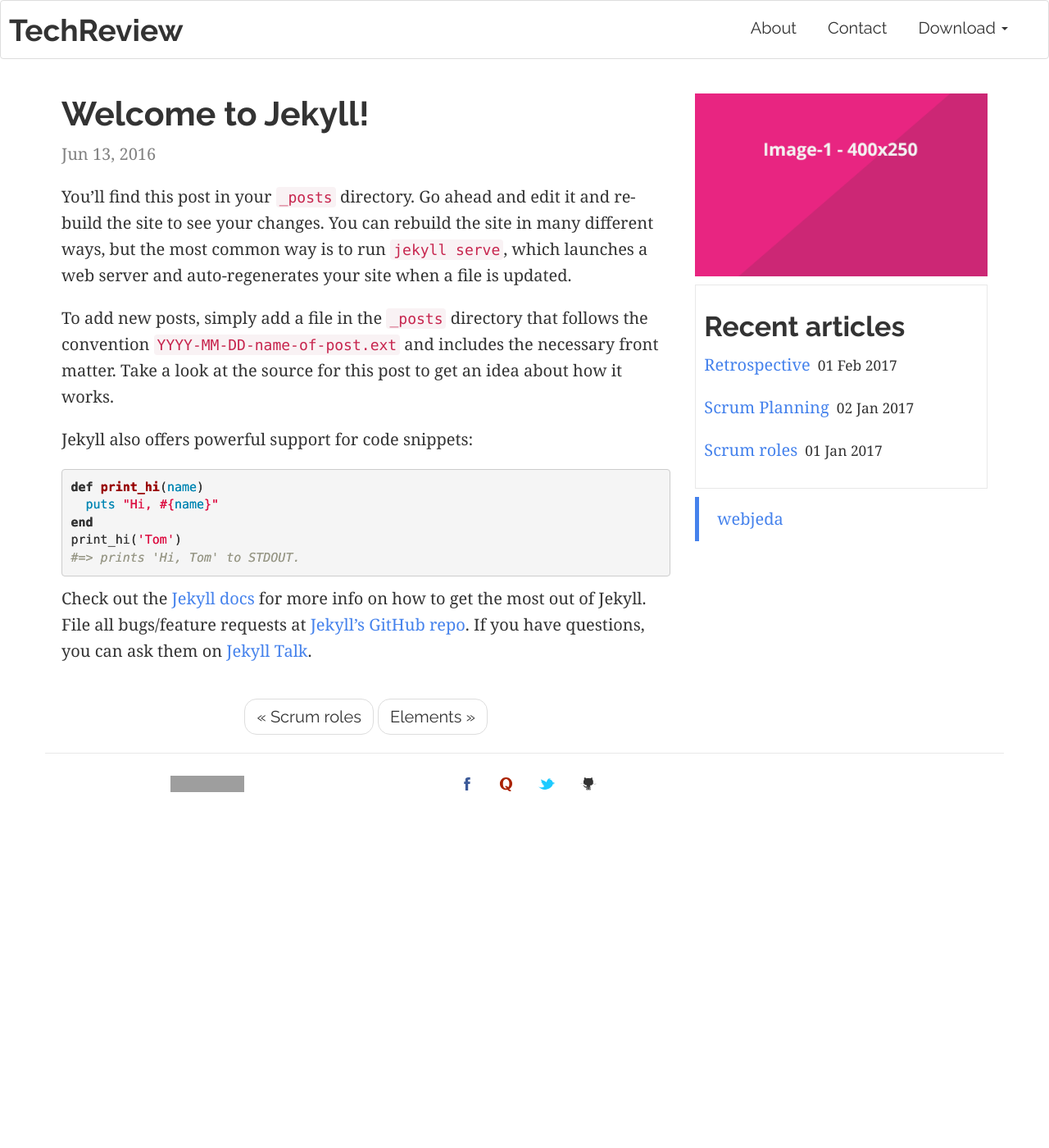
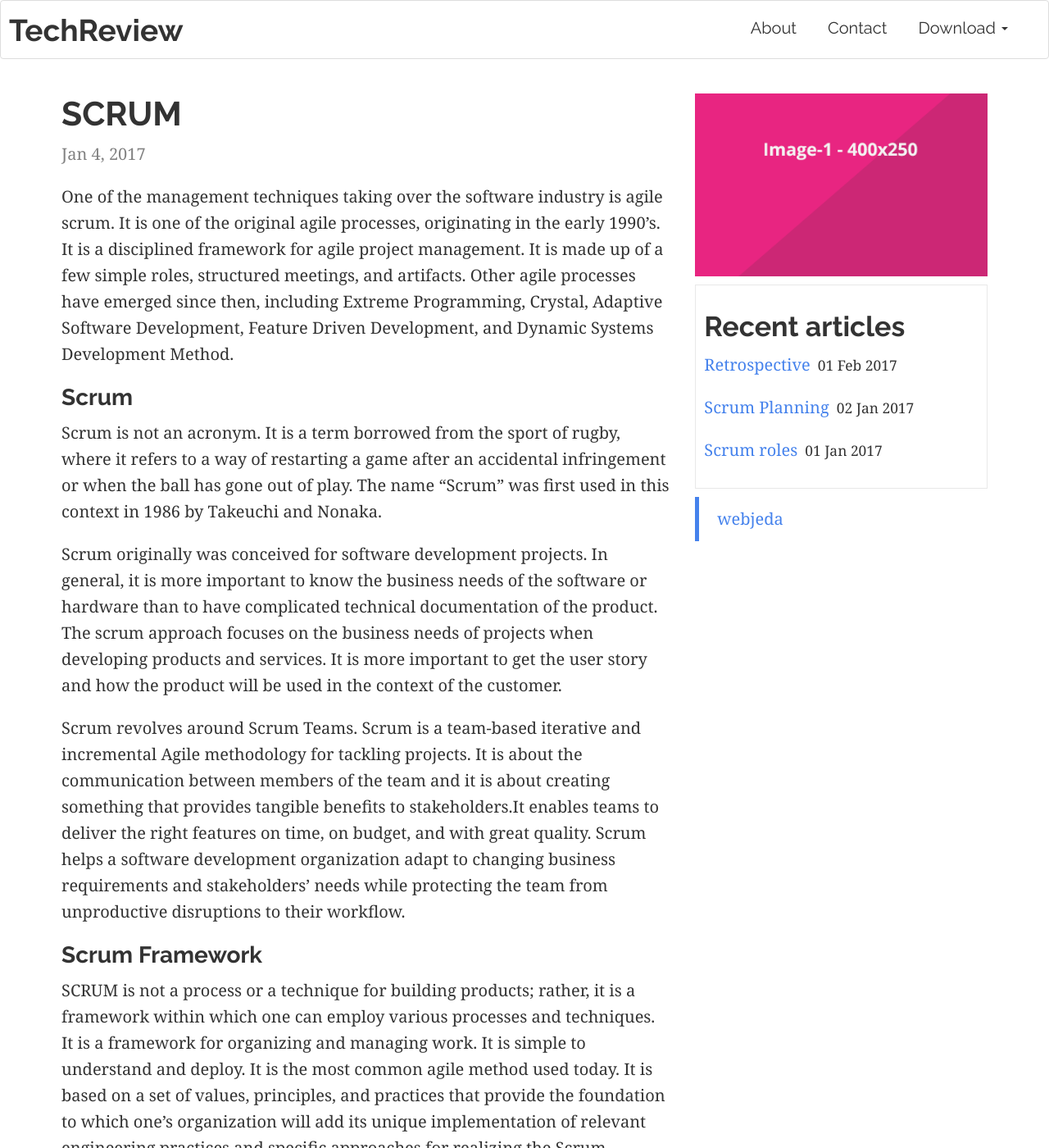
Before and after one commit to profbmuthu/CCrime, a Jekyll site: the page built from _posts/2016-06-13-welcome-to-jekyll.markdown, in a window 1280 px wide and 1400 px high. Shown: the whole window at 82% size. Built offline with Jekyll 4.4.1, drawn with Linux system fonts in a browser that asks for light colours; comment, search, counter and statistics services are not loaded; some of the changed text lies outside the part shown; grey boxes are pictures that could not be loaded.

Commit message:
Update 2016-06-13-welcome-to-jekyll.markdown

```diff
--- a/_posts/2016-06-13-welcome-to-jekyll.markdown
+++ b/_posts/2016-06-13-welcome-to-jekyll.markdown
@@ -1,27 +1,44 @@
 ---
 layout: post
-title:  "Welcome to Jekyll!"
-date:   2016-06-13 10:51:47 +0530
-categories: jekyll update
+title:  "SCRUM"
+date:   2017-1-4 10:51:47 +0530
+categories: scrum management
 img: image-1.png
 categories: [one, two]
 ---
-You’ll find this post in your `_posts` directory. Go ahead and edit it and re-build the site to see your changes. You can rebuild the site in many different ways, but the most common way is to run `jekyll serve`, which launches a web server and auto-regenerates your site when a file is updated.
+One of the management techniques taking over the software industry is agile scrum. It is one of the original agile processes, originating in the early 1990’s. It is a disciplined framework for agile project management. It is made up of a few simple roles, structured meetings, and artifacts. Other agile processes have emerged since then, including Extreme Programming, Crystal, Adaptive Software Development, Feature Driven Development, and Dynamic Systems Development Method.
 
-To add new posts, simply add a file in the `_posts` directory that follows the convention `YYYY-MM-DD-name-of-post.ext` and includes the necessary front matter. Take a look at the source for this post to get an idea about how it works.
+### Scrum
 
-Jekyll also offers powerful support for code snippets:
+Scrum is not an acronym. It is a term borrowed from the sport of rugby, where it refers to a way of restarting a game after an accidental infringement or when the ball has gone out of play. The name “Scrum” was first used in this context in 1986 by Takeuchi and Nonaka.
 
-{% highlight ruby %}
-def print_hi(name)
-  puts "Hi, #{name}"
-end
-print_hi('Tom')
-#=> prints 'Hi, Tom' to STDOUT.
-{% endhighlight %}
+Scrum originally was conceived for software development projects. In general, it is more important to know the business needs of the software or hardware than to have complicated technical documentation of the product. The scrum approach focuses on the business needs of projects when developing products and services. It is more important to get the user story and how the product will be used in the context of the customer.
 
-Check out the [Jekyll docs][jekyll-docs] for more info on how to get the most out of Jekyll. File all bugs/feature requests at [Jekyll’s GitHub repo][jekyll-gh]. If you have questions, you can ask them on [Jekyll Talk][jekyll-talk].
+Scrum revolves around Scrum Teams. Scrum is a team-based iterative and incremental Agile methodology for tackling projects. It is about the communication between members of the team and it is about creating something that provides tangible benefits to stakeholders.It enables teams to deliver the right features on time, on budget, and with great quality. Scrum helps a software development organization adapt to changing business requirements and stakeholders’ needs while protecting the team from unproductive disruptions to their workflow.
 
-[jekyll-docs]: http://jekyllrb.com/docs/home
-[jekyll-gh]:   https://github.com/jekyll/jekyll
-[jekyll-talk]: https://talk.jekyllrb.com/
+### Scrum Framework
+
+SCRUM is not a process or a technique for building products; rather, it is a framework within which one can employ various processes and techniques.  It is a framework for organizing and managing work. It is simple to understand and deploy. It is the most common agile method used today.  It is based on a set of values, principles, and practices that provide the foundation to which one's organization will add its unique implementation of relevant engineering practices and specific approaches for realizing the Scrum practices.
+
+Scrum is a refreshingly simple, people-centric framework based on the values of honesty, openness, courage, respect, focus, trust, empowerment, and collaboration.   The framework consists of Scrum Teams and their associated roles, events, artifacts, and rules. Each component within the framework serves a specific purpose and is essential to Scrum’s success and usage.    The rules of Scrum bind together the events, roles, and artifacts, governing the relationships and interaction between them.
+
+
+# Scrum Artifacts
+## Types of Scrum Artifacts
+
+Scrum Teams work from a single, prioritized Product Backlog It is the master list of work for the entire project. It contains the prioritized requirements and size estimates for both business value and development effort. Anyone on the team can add items to the Product Backlog.
+
+Although Scrum does not define the format for stakeholder needs, many teams use User Stories because they can help teams to focus on the value they will deliver to stakeholders
+
+
+### What is product backlog?
+
+Software is built to satisfy requirements. These requirements are entered in a product backlog. The Product Backlog is owned by the Product Owner who is one of the members of scrum team.  the requirements are fulfilled by the team.
+However, it is recommended to use the same medium and format that you expect from your future product Development Teams. Make the Product Backlog transparent at all times for anyone interested. This works best when it is visibly posted up somewhere.
+
+## Sprint
+
+The team works to complete tasks in the Sprint Backlog throughout the Sprint. Sprints are a powerful technique to time box the project and channel resources to work on the highest-priority requirements. The literature varies on how long a Sprint should last. Ken Schwaber recommends one month. If the complexity demands more control because of greater risk, he recommends
+shorter Sprints. Shorter Sprints pay for the risk management with the additional planning. Sprints should be a consistent length, so the team establishes a regular pattern of delivery. Most teams within IBM use a consistent Sprint length of either two weeks or four weeks
+
+Team members register completion of their tasks in a common tracking tool. Each team member is responsible for updating the tool to show that his or her work is complete. This removes the time-consuming project management task of collecting status.
```
